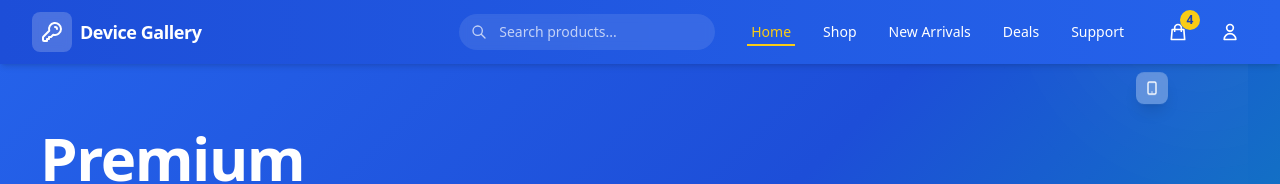
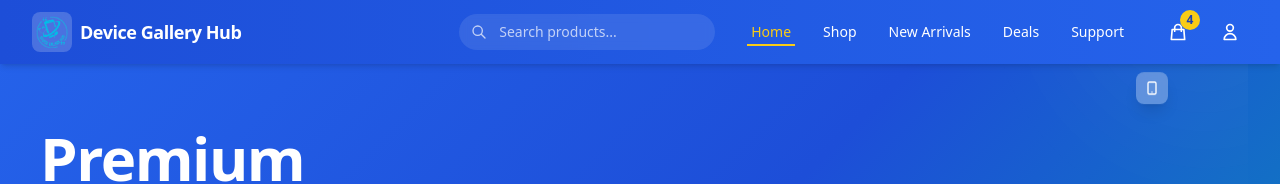
Before and after one commit to TheekshanaThathsara/device-gallery-hub, a React (Vite) app in the folder device-gallery-hub-frontend/: page / in a window 1280 px wide. Shown: the top 184 px of the page. Built offline with nearby package versions, Linux system fonts and the light colour scheme.

Commit message:
icons updated

```diff
--- a/device-gallery-hub-frontend/index.html
+++ b/device-gallery-hub-frontend/index.html
@@ -2,7 +2,7 @@
 <html lang="en">
   <head>
     <meta charset="UTF-8" />
-    <link rel="icon" type="image/svg+xml" href="/vite.svg" />
+    <link rel="icon" type="image/svg+xml" href="/dgh.png" />
     <meta name="viewport" content="width=device-width, initial-scale=1.0" />
     <title>Device Gallery Hub</title>
   </head>
--- a/device-gallery-hub-frontend/src/components/layout/Navbar.jsx
+++ b/device-gallery-hub-frontend/src/components/layout/Navbar.jsx
@@ -51,18 +51,15 @@ export default function Navbar() {
         <div className="flex justify-between items-center">
           {/* Logo */}
           <Link to="/" className="flex items-center space-x-2 group">
-            <div className="w-10 h-10 rounded-lg flex items-center justify-center bg-white/20 backdrop-blur-sm">
-              <svg
-                className="w-6 h-6 text-white transition-transform duration-300 group-hover:rotate-12"
-                fill="none"
-                viewBox="0 0 24 24"
-                stroke="currentColor"
-              >
-                <path strokeLinecap="round" strokeLinejoin="round" strokeWidth={2} d="M15 7a2 2 0 012 2m4 0a6 6 0 01-7.743 5.743L11 17H9v2H7v2H4a1 1 0 01-1-1v-2.586a1 1 0 01.293-.707l5.964-5.964A6 6 0 1121 9z" />
-              </svg>
+            <div className="w-10 h-10 rounded-lg overflow-hidden flex items-center justify-center bg-white/20 backdrop-blur-sm">
+              <img
+                src="/dgh.png"
+                alt="Device Gallery Hub Logo"
+                className="w-8 h-8 object-contain transition-transform duration-300 group-hover:scale-110"
+              />
             </div>
             <span className="text-lg font-bold tracking-tight text-white">
-              Device Gallery
+              Device Gallery Hub
             </span>
           </Link>
 
```
Also changed, not shown: device-gallery-hub-frontend/public/dgh.png (added), device-gallery-hub-frontend/public/dgh.svg (added).
